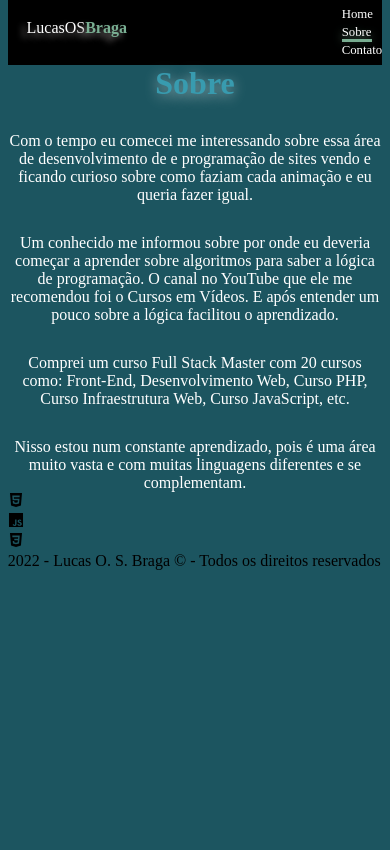
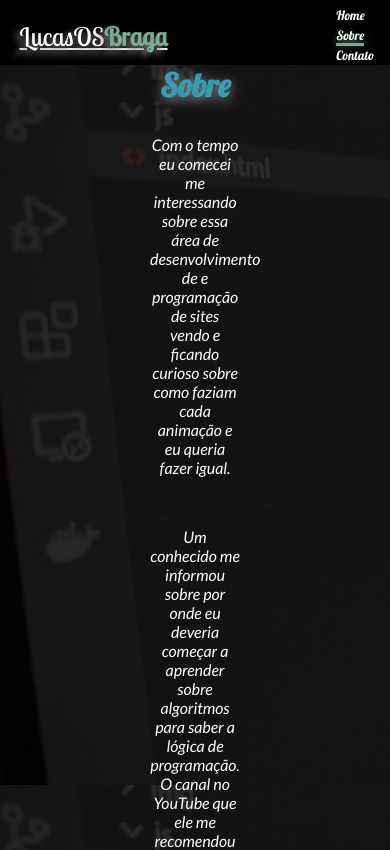
Before and after one commit to LucasOSBraga/Meu-Projeto-Curriculo, a plain HTML site: page sobre.index.html in a window 390 px wide. Shown: the top 850 px of the page. Drawn offline with nearby package versions, Linux system fonts and the light colour scheme; a web font is replaced by a local one.

Commit message:
Add files via upload

```diff
--- a/css/style.css
+++ b/css/style.css
@@ -1,17 +1,19 @@
-@import url("https://fonts.googleapis.com/css2?family=Baloo+Da+2:wght@400;500;600;700&family=Josefin+Slab:ital,wght@0,300;0,400;0,600;0,700;1,300;1,400;1,600&family=Muli:ital,wght@0,200;0,300;0,400;0,500;1,200;1,300;1,400&display=swap");
+@import url('https://fonts.googleapis.com/css2?family=Abril+Fatface&family=Lato:ital@1&family=Lobster&family=Lobster+Two&family=Montserrat&display=swap');
 @import url("https://cdnjs.cloudflare.com/ajax/libs/font-awesome/5.12.0-2/css/all.min.css");
 
 :root {
-    --font-primary: "Baloo Da 2", serif;
-    --font-secundary: "Josefin Slab", serif;
-    --font-action: "Muli", serif;}
+    --font-action: "Lobster Two", cursive; /*logo*/
+    --font-primary: "Lato", sans-serif; /*Títulos*/
+    --font-secundary:"Lobster", cursive; /*paragrafos*/
+    --font-tertiary:'Lobster Two', cursive;
+    --font-quaternary:'Montserrat', sans-serif;
+}
 
 /*Auxiliares*/
 *{margin: 0; padding: 0; box-sizing: border-box;}
-body{ background-color: #1C5560;}
 .clear{clear: both;}
-.container{margin: 0; padding: 0 2%; height: 100vh;}
-header{background-color: #000000; height: 50px;}
+.container{max-width: 100vw; margin: 0 auto; padding: 0; background-color: #1C5560; }
+header{background-color: #000000; height: 50px; width: 100%;}
 .select{border-bottom: 3px solid #79AE92;text-shadow: 0 5px 0.5rem #79AE92;}
 .btn{padding: 5px;font-size: 1rem;color: white;border-radius: 10px;cursor: pointer;background: rgb(15, 255, 215);
     background: linear-gradient(90deg, rgba(37,121,9,1) 50%, rgba(0,194,255,1) 80%);}
@@ -19,40 +21,77 @@ header{background-color: #000000; height: 50px;}
 /*auxiliares:final*/
 
 /*logo*/
-.logo{color: white; text-shadow: -5px 4px 0.4rem rgb(121, 116, 116); font-size: 1.5rem; float: left; padding-left: 5%; padding-top: .6%; cursor: pointer;}
-.logo b{color:#79AE92;}
+.logo {color: white; text-shadow: -5px 4px 0.4rem rgb(121, 116, 116); font-size: 1.5rem; float: left; padding-left: 5%; padding-top: .6%; cursor: pointer; font-family: var(--font-action);}
+.logo b{color:#79AE92; width: 100%;}
 .logo:hover{font-size: 1.6rem; transition: 0.5s; text-decoration: underline;}
 /*logo:final*/
 
 /*menu*/
-.menu{float: right; padding-top: 1%;  word-spacing: 100px; position: relative;right: 100px;}
-.menu li{display: inline;}
+.menu{float: right; padding-top: 1%; padding-right: 2%;  word-spacing: 100px; position: relative;}
+.menu li{display: inline; font-family: var(--font-secundary);}
 .menu a{color: white; text-decoration: none; font-size: 1.3rem;}
 .menu a:hover{font-size: 1.5rem; color: #79AE92; transition: 0.5s; border-bottom: #79AE92 solid 1px;}
 /*menu:final*/
 
+/*==============----HOME-----==============*/
 /*Rede social*/
-section.rede-social{background-color: #79AE92; height: 90px; width: 100%;text-align: center; border-top:solid 3px#1C5560;}
-section.rede-social a{color: #ccc; font-size: 4rem; margin:0px 3%;}
-section.rede-social a:hover{text-shadow:0px 3px 0.5rem rgb(0, 0, 0); font-size: 4.2rem; transition: .5s; color: #1C5560;}
+.rede-social{background-color: #79AE92; height: 80px; width: 100%;text-align: center; border-top:solid 3px#1C5560;}
+.rede-social a{color: #ccc; font-size: 4rem; margin:0px 3%;}
+.rede-social a:hover{text-shadow:0px 3px 0.5rem rgb(0, 0, 0); font-size: 4.2rem; transition: .5s; color: #1C5560;}
 /*Rede social:Final*/
 
 /*banner*/
-section.banner{background-image: url(/img/Img01.png);height: 200px;width: 100%;}
+.banner{background-image: url(/img/Img01.png);height: 140px;width: 100%;}
 section h1{ text-align: center; color: #389baf; text-shadow: rgba(255, 255, 255, 0.5) 0 3px 0.8rem; font-size: 2.5rem;}
-section p{color: white; font-size: 1.6rem; text-align: center; padding-top: 30px;}
+section p{color: white; font-size: 1.6rem; text-align: center; padding-top: 20px; font-family: var(--font-secundary);}
 /*banner:final*/
 
 /*sessao-cards*/
-.projetos {display: flex;justify-content: space-evenly;margin-bottom: 2rem;}
+.projetos {display: flex;justify-content: space-evenly;margin-bottom: 1.5rem;}
 .card {width: 18rem;height: 25rem;position: relative;}
 .card-img-wrapper {width: 100%;height: 100%;background-color: #262626;border-radius: 0.5rem;}
 .card-img-wrapper img {object-fit: cover;width: 100%;height: 100%;border-radius: 0.5rem;opacity: 0.6;transition: opacity 0.3s;}
 .card:hover .card-img-wrapper img {opacity: 0.5;}
-.card-info {position: absolute;bottom: 0;opacity: 1;visibility: hodden;padding: 2rem;text-shadow: 0.3rem 0.2rem 0.3rem rgba(0, 0, 0, 0.6);transition: all 0.3s;}.card-info h2 {font-family: var(--font-primary);font-size: 2rem;font-weight: 500;color: #eee;}
-.card-info h3 {font-family: var(--font-action);font-weight: bolder;color: #389baf;margin-bottom: 1.5rem;}.btn {background: rgb(37,121,9);background: -webkit-linear-gradient(90deg, rgba(37,121,9,1) 0%, rgba(0,194,255,1) 70%);background: linear-gradient(90deg, rgba(37,121,9,1) 0%, rgba(0,194,255,1) 70%);font-family: var(--font-action);color: #eee;border-radius: 0.5rem;border: none;box-shadow: 0 0.1rem 0.8rem rgba(0, 0, 0, 0.4);}.card-info button {width: 8rem;height: 2.5rem;}
+.card-info {position: absolute;bottom: 0;opacity: 0;visibility: hidden;padding: 2rem;text-shadow: 0.3rem 0.2rem 0.3rem rgba(0, 0, 0, 0.6);transition: all 0.3s;}
+.card-info h2 {font-family: var(--font-tertiary);font-size: 2rem;font-weight: 500;color: #eee;}
+.card-info h3 {font-family: var(--font-quaternary);font-weight: bolder;color: #389baf;margin-bottom: 1rem;}
+.btn {background: rgb(37,121,9);background: -webkit-linear-gradient(90deg, rgba(37,121,9,1) 0%, rgba(0,194,255,1) 70%);background: linear-gradient(90deg, rgba(37,121,9,1) 0%, rgba(0,194,255,1) 70%);font-family: var(--font-quaternary);color: #eee;border-radius: 0.5rem;border: none;box-shadow: 0 0.1rem 0.8rem rgba(0, 0, 0, 0.4); font-weight: lighter;}
+.card-info button {width: 8rem;height: 2.5rem;}
 .card:hover .card-info {bottom: 1rem;opacity: 1;visibility: visible;}
 /*sessao-cards:final*/
+/*==============----HOME:final-----==============*/
+
+
+/*==============----SOBRE-----==============*/
+/*banner*/
+.banner-sobre{background-image: url(/img/img08.jpeg);height: auto;width: 100%;position: relative;}
+section h1{ text-align: center; color: #389baf; text-shadow: rgba(255, 255, 255, 0.5) 0 3px 0.8rem; font-size: 2.69rem; font-family: var(--font-secundary);}
+section p{color: white; font-size: 1.36rem; text-align: justify; padding-top: 0.7px; padding-bottom: 20px;margin: 0 150px; font-family: var(--font-primary);}
+.sobre-wrapper{background-color: rgba(0, 0, 0, 0.8);}
+/*banner:final*/
+
+/*icones*/
+.icons{margin: 6px;padding: 20px;}
+.icon-sobre{left: 35%;top: 50%;transform: translate(-60%, -0%);position: relative;display: inline-block;font-size: 18rem;margin: -20px;width: 25%;padding: -60px;}
+.icon-html{color: #E15D5D;}
+.icon-js{color: #E9EC5C;}
+.icon-css{color: #51BFBF;}
+.icon-html:hover{font-size: 305px;margin: -20px;padding: -50px;transition: 0.5s;}
+.icon-js:hover{font-size: 305px;margin: -20px;padding: -50px;transition: 0.5s;}
+.icon-css:hover{font-size: 305px;margin: -20px;padding: -50px;transition: 0.5s;}
+/*icones:final*/
+
+/*==============----SOBRE:FINAL-----==============*/
+
+/*==============----CONTATOS-----==============*/
+
+/*==============----CONTATOS:FINAL-----==============*/
+
+/*Rodapé*/
+footer{padding: 1rem 0;position: relative;bottom:0;width: 100%;background-color: #79AE92;}
+.footer-single{bottom: 0;}
+.footer-single{font-size: 1rem;color: white;text-align: center; font-family: var(--font-secundary); }
+/*Rodapé:final*/
 
 /*Responsivos*/
 @media screen and (max-width: 768px){
@@ -92,9 +131,17 @@ section p{color: white; font-size: 1rem; text-align: center; padding-top: 30px;}
 .btn {background: rgb(37,121,9);background: -webkit-linear-gradient(90deg, rgba(37,121,9,1) 0%, rgba(0,194,255,1) 70%);
 background: linear-gradient(90deg, rgba(37,121,9,1) 0%, rgba(0,194,255,1) 70%);font-family: var(--font-action);color: #eee;border-radius: 0.5rem;border: none;box-shadow: 0 0.1rem 0.8rem rgba(0, 0, 0, 0.4);}
 .card-info button {width: 6rem;height: 2.5rem;}
-/*sessao-cards:final*/}
+/*sessao-cards:final*/
 
-@media screen and (max-width: 767px){.card {margin-top: 2%;max-width: 20rem;max-height: 30rem;position: relative; display: inline-block;}}
+/*icons*/
+.icon-sobre{left: 35%;top: 50%;transform: translate(-60%, -0%);position: relative;display: block;font-size: 17rem;margin: -20px;width: 10%;padding: -60px;}
+/*icones:final*/
+}
+
+@media screen and (max-width: 767px){.card {margin-top: 2%;max-width: 20rem;max-height: 30rem;position: relative; display: inline-block;}
+/*icons*/
+.icon-sobre{left: 35%;top: 50%;transform: translate(-60%, -0%);position: relative;display: block;font-size: 14rem;margin: -20px;width: 10%;padding: -60px;}
+/*icones:final*/}
 
 @media screen and (max-width: 670px){
 .card {margin-top: 2%;max-width: 20rem;max-height: 30rem;position: relative; display: inline-block;}
```
